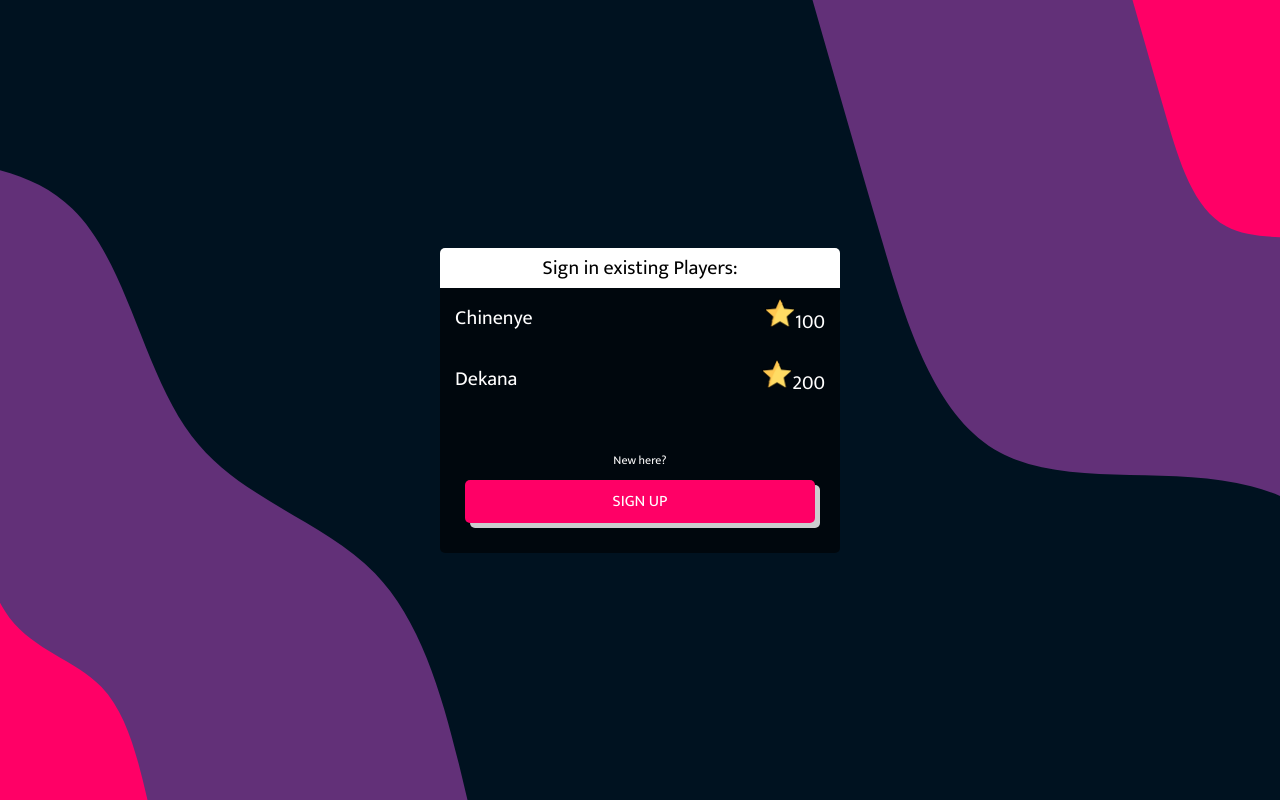
After one commit to dekana1/emotion-game, a Django app: page /signin in a window 1280 px wide. The commit adds this page. Run offline with Django 4.2, Linux system fonts and the light colour scheme; parts of the project's set-up code (start-up, migrations or seed data) failed here and were passed over; some libraries are stand-ins or nearby versions.

Commit message:
included sign in & sign up page

```diff
--- a/emotion_game/game/static/game/game.css
+++ b/emotion_game/game/static/game/game.css
@@ -5,6 +5,12 @@
     padding: 0;
     font-family: 'Mukta', sans-serif;
     font-size: 12px;
+}
+ol{
+
+    text-align: justify;
+    list-style-position: inside;
+
 }
 textarea{
     padding: 0;
@@ -28,6 +34,7 @@ main{
     display: flex;
     justify-content: center;
     align-items: center;
+    /* color: rgba(255, 255, 255, 0.8); */
 }
 .game-stage{
     width: 400px;
@@ -37,7 +44,7 @@ main{
     height: max-content;
     padding-bottom: 20px;
 }
-#name-div{
+.name-div{
     height: 40px;
     width: 100%;
     background-color: white;
@@ -226,3 +233,28 @@ span{
     width: 20px;
     margin-right: 5px;
 }
+
+
+#user-list-board{
+
+    color: white;
+    padding: 0px 0px 10px;
+}
+#user-list>ol>li{
+    font-size: 20px;
+    display: flex;
+    justify-content: space-between;
+    align-items: center;
+    padding: 10px 15px;
+}
+li:hover{
+    background-color: rgb(252 252 252 / 40%);
+}
+
+#signup-button-div{
+    display: flex;
+    text-align: center;
+    flex-direction: column;
+    align-items: center;
+    margin-top: 40px;
+}
--- a/emotion_game/game/urls.py
+++ b/emotion_game/game/urls.py
@@ -6,6 +6,7 @@ app_name = 'game'
 
 urlpatterns = [
     path('', views.front, name='front'),
+    path('signin', views.signin, name='signin'),
     path('home', views.home, name='home'),
     path('result', views.predictor, name='predictor'),
 
--- a/emotion_game/game/views.py
+++ b/emotion_game/game/views.py
@@ -7,18 +7,64 @@ import pandas as pd
 import random
 import os
 import pickle
+import re
+from collections import Counter
 
-# feature_creation = open('ml_model.py')
+import json
 
 # Create your views here.
-
 
 data_df = pd.read_csv('words_emotions.csv', index_col='word')
 data_df.index = [word.strip() for word in data_df.index]
 
+
+def ngram(token, n):
+    output = []
+    for i in range(n-1, len(token)):
+        ngram = ' '.join(token[i-n+1:i+1])
+        output.append(ngram)
+    return output
+
+
+def create_feature(text, nrange=(1, 1)):
+    text_features = []
+    text = text.lower()
+    text_alphanum = re.sub('[^a-z0-9#]', ' ', text)
+    for n in range(nrange[0], nrange[1]+1):
+        text_features += ngram(text_alphanum.split(), n)
+    text_punc = re.sub('[a-z0-9]', ' ', text)
+    text_features += ngram(text_punc.split(), 1)
+    return Counter(text_features)
+
+
 model = pickle.load(open('model.pkl', 'rb+'))
 print(model)
 
+
+# Game's front page
+
+def front(request):
+
+    return render(request, 'index.html')
+
+
+
+
+
+
+# user signin
+def signin(request):
+    context = {}
+    with open("user_data.json") as user_info_json:
+        user_info = json.load(user_info_json)
+
+    context['user_info'] = user_info
+
+    print("hey", context['user_info'])
+
+    return render(request, 'signin.html', context)
+
+# Selects the sentiment of the game stage
 
 def game_choice():
 
@@ -29,16 +75,15 @@ def game_choice():
     return current_round_sentiment
 
 
+# Generates the 15 words advised to be used in creating user sentence
+
 def word_bag_generator():
     permitted_words = [x for x in random.choices(list(data_df.index.values), k=15)]
 
     return permitted_words
 
 
-def front(request):
-
-    return render(request, 'index.html')
-
+# View function for game home page
 
 def home(request):
     context = dict()
@@ -48,17 +93,19 @@ def home(request):
     return render(request, 'home.html', context)
 
 
+# predicts user sentence and awards stars
+
 def predictor(request):
-    #initializations
 
     context = dict()
 
     congrats_words = ['Success', 'Good Job', 'Well done', 'Awesome']
     failure_words = ['Uh-Oh', 'Too Bad', 'Try Again', 'Sorry']
+
     stars = 0
 
     if request.method == 'POST':
-
+        # Get user_entry, given word bank, and game stage sentiment
 
         user_entry = request.POST.get('user_entry')
         word_bank = request.POST.get('word_bank')
@@ -67,7 +114,9 @@ def predictor(request):
         print(game)
         print(word_bank)
 
-        features = ml_model.create_feature(user_entry, nrange=(1, 4))
+        # Convert entry into features and make predictions
+
+        features = create_feature(user_entry, nrange=(1, 4))
         features = ml_model.vectorizer.transform(features)
         predicted_emotion = model.predict(features)[0]
 
@@ -76,6 +125,10 @@ def predictor(request):
 
         context['result'] = predicted_emotion
         context['game'] = game
+
+        # Awarding of stars
+
+        # if user_entry matches given game sentiment
 
         if game == predicted_emotion:
             context['result_header'] = random.choice(congrats_words)
@@ -101,6 +154,7 @@ def predictor(request):
 
             context['stars'] = stars
 
+        # if user_entry doesn't match sentiment
         else:
             context['result_header'] = random.choice(failure_words)
             context['stars'] = stars
--- a/emotion_game/templates/index.html
+++ b/emotion_game/templates/index.html
@@ -14,14 +14,14 @@
 </head>
 <body style="margin: 0;">
     <main>
-         <div id="center-piece">
+         <!-- <div id="center-piece">
                 <div id="switching-emojis"><img src="{% static 'game/images/happiness.png' %}" width="90px"></div>
                 <div>
                     <p class="center-game-title">AI POWERED</p>
                 <P class="center-game-title">emotion detection game</P>
                 </div>
 
-            </div>
+            </div> -->
         <div class="emoji-orbit">
 
             <img src="{% static 'game/images/anger.png' %}" alt="" class="emoji" id="anger">
@@ -37,7 +37,7 @@
         </div>
 
         <div class="glass-floor">
-            <a href="{% url 'game:home' %}"><button>PLAY!</button></a>
+            <a href="{% url 'game:signin' %}"><button>PLAY!</button></a>
         </div>
 
     </main>
--- /dev/null
+++ b/emotion_game/templates/signin.html
@@ -0,0 +1,28 @@
+{% extends 'base.html' %} {% load static %} {% block body %}
+
+<div class="game-stage">
+  <div class="name-div">
+     <p class="game-heading">Sign in existing Players:</p>
+  </div>
+  <div id="user-list-board">
+        <div id="user-list">
+
+            <ol>
+                {% for users in user_info.values %}
+                    {% for user in users %}
+                        <li class="existing-user">{{user.name}} <span><img src="{% static 'game/images/gold-star.png' %}" width="30">{{user.stars}}</span> </li>
+                    {% endfor %}
+                {% endfor %}
+            </ol>
+
+        </div>
+
+        <div id="signup-button-div">
+            <p>New here?</p>
+            <button class="button primary-btn">SIGN UP</button>
+        </div>
+    </div>
+</div>
+
+
+{% endblock %}
--- /dev/null
+++ b/emotion_game/user_data.json
@@ -0,0 +1,4 @@
+{"players":[
+    { "name":"Chinenye", "stars":100 },
+    { "name":"Dekana", "stars":200 }
+  ]}
```
Also changed, not shown: emotion_game/templates/home.html (+6 -5 lines), README.md.
